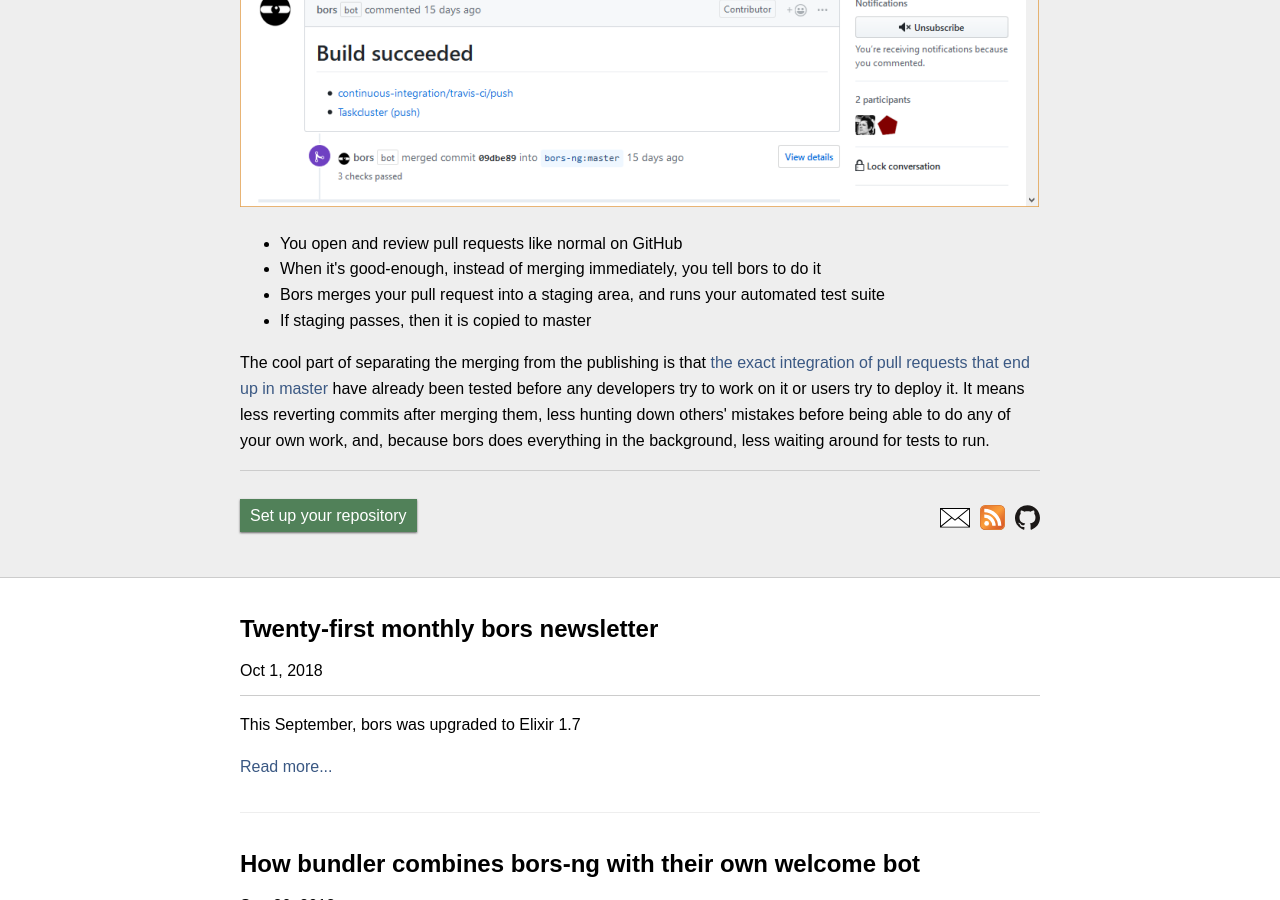
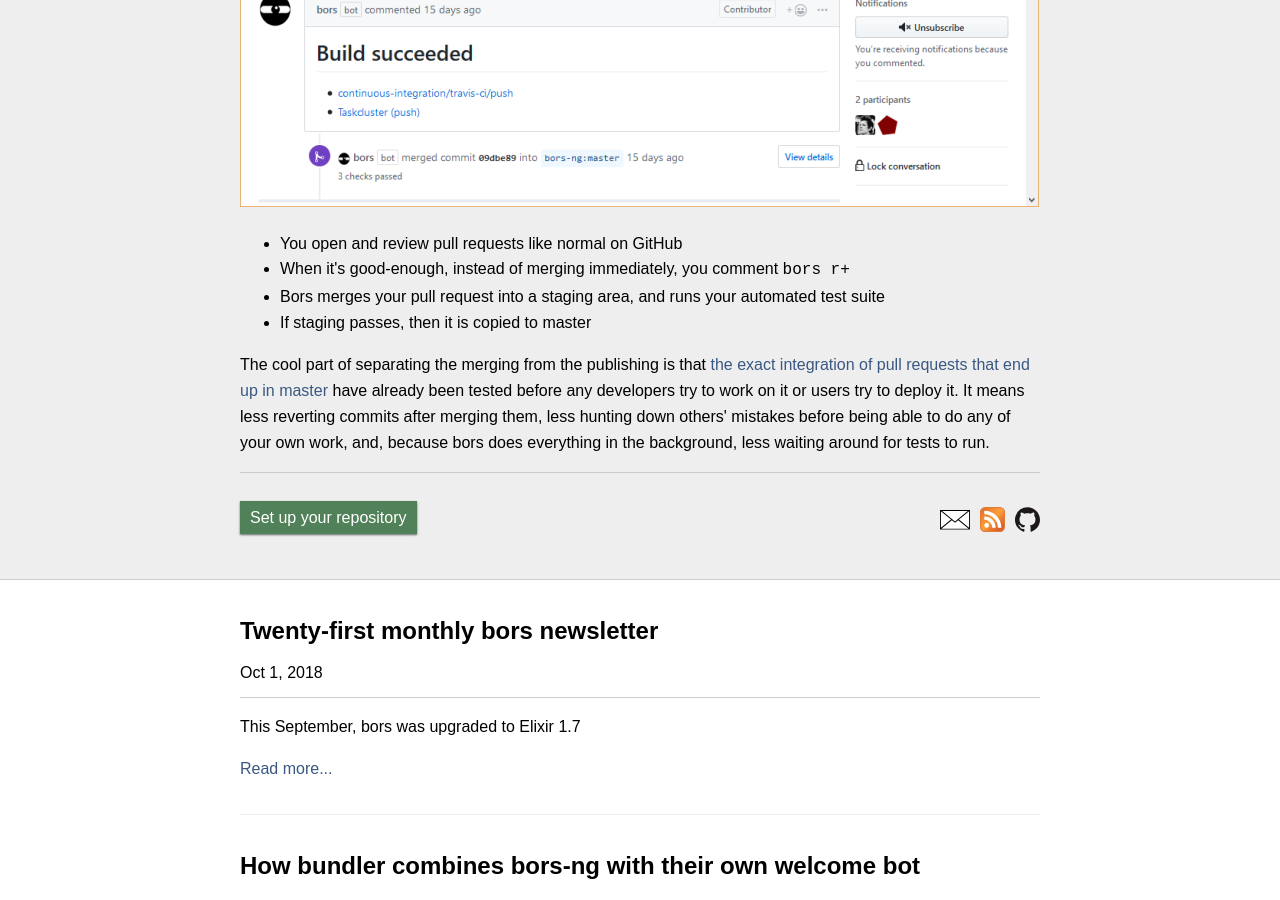
Before and after one commit to bors-ng/bors-ng.github.io, a Jekyll site: the page built from index.html, in a window 1280 px wide and 900 px high, scrolled down 700 px. Built offline with Jekyll 4.4.1, drawn with Linux system fonts in a browser that asks for light colours; the list of posts is cut into pages by our own code.

Commit message:
Based on Google Search Console
Searching for `bors r+` was giving the "getting started guide", but we really want it to hit the home page...

```diff
--- a/_layouts/home.html
+++ b/_layouts/home.html
@@ -76,7 +76,7 @@
 
 <ul>
   <li>You open and review pull requests like normal on GitHub</li>
-  <li>When it's good-enough, instead of merging immediately, you tell bors to do it</li>
+  <li>When it's good-enough, instead of merging immediately, you comment <code>bors r+</code></li>
   <li>Bors merges your pull request into a staging area, and runs your automated test suite</li>
   <li>If staging passes, then it is copied to master</li>
 </ul>
```
